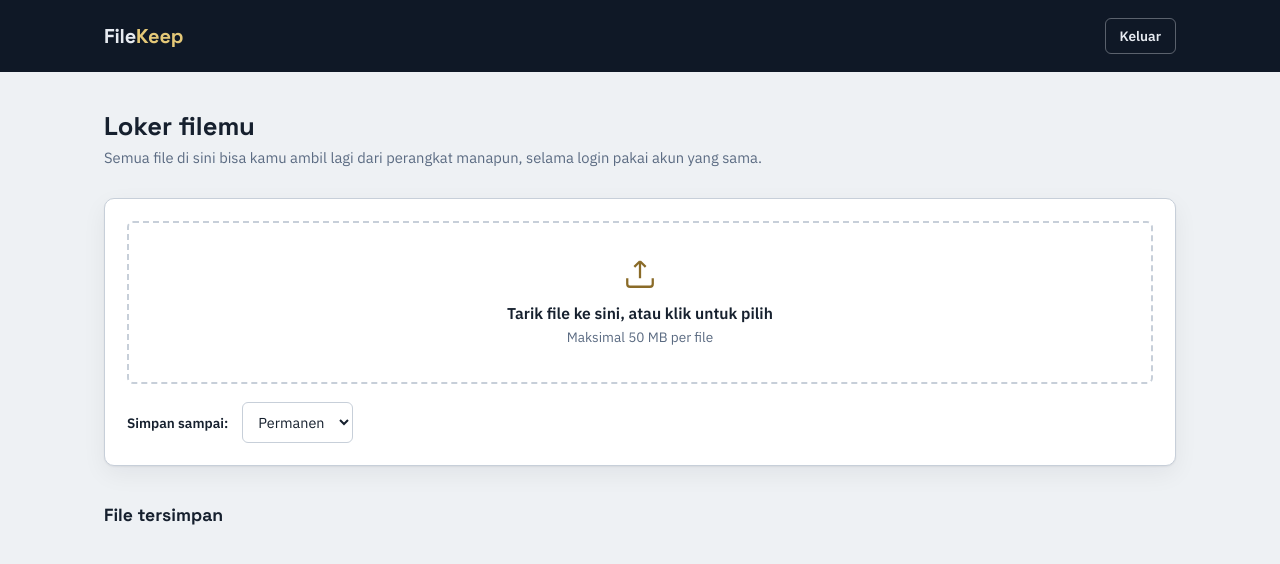
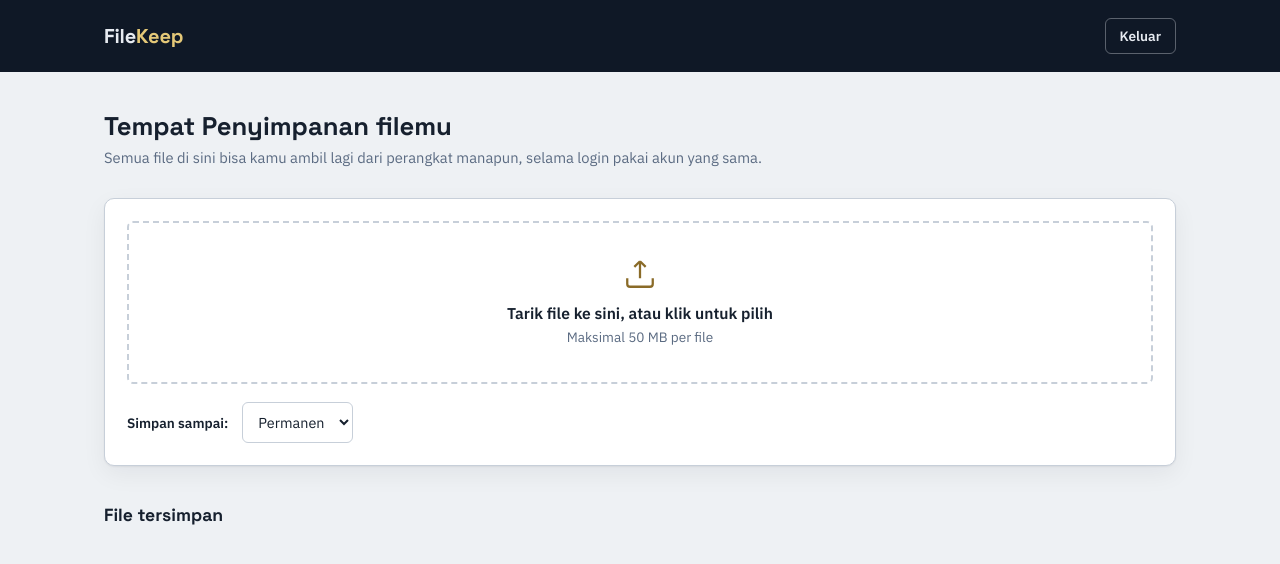
Before and after one commit to umacyberteam/FileSaver, a website: page dashboard.html in a window 1280 px wide. Drawn offline with nearby package versions, Linux system fonts and the light colour scheme; no server answers.

Commit message:
Update dashboard.html

```diff
--- a/dashboard.html
+++ b/dashboard.html
@@ -28,7 +28,7 @@
     <div class="fs-container">
 
       <div class="fs-dash-title">
-        <h1>Loker filemu</h1>
+        <h1>Tempat Penyimpanan filemu</h1>
         <p>Semua file di sini bisa kamu ambil lagi dari perangkat manapun, selama login pakai akun yang sama.</p>
       </div>
 
```
